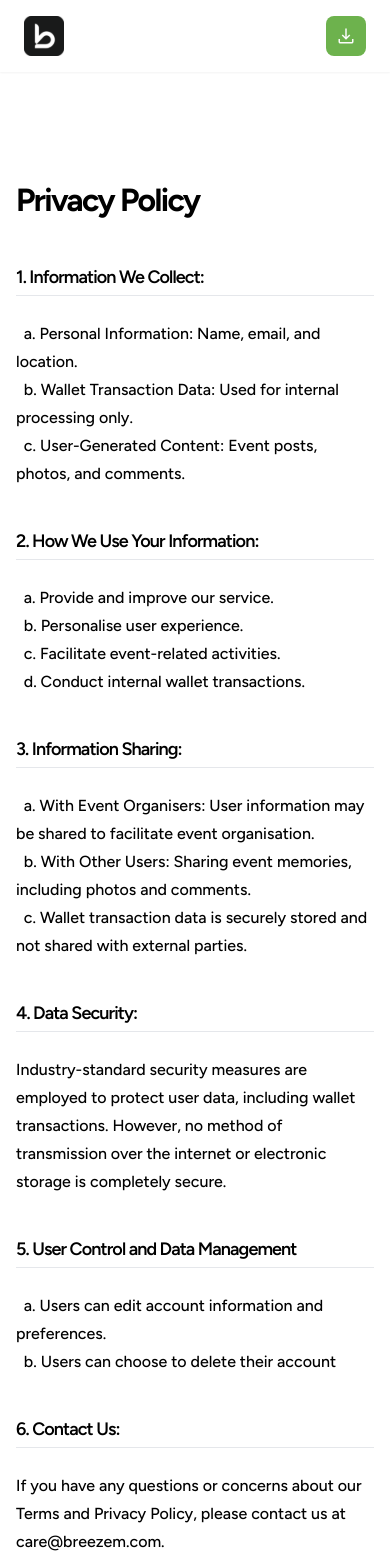
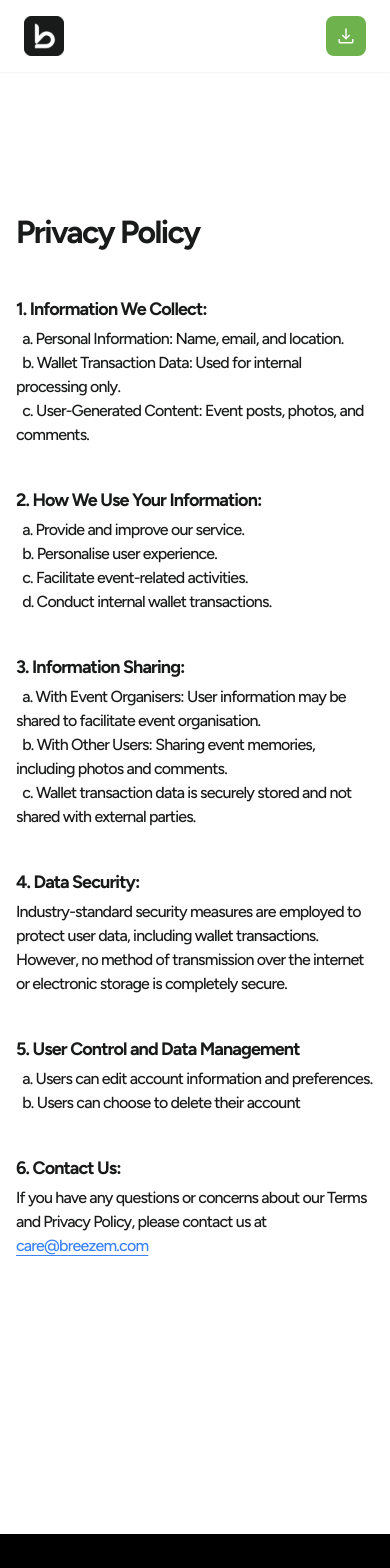
Before and after one commit to breezemm/breezemm.com, a Next.js app in the folder apps/event-planning/: page /privacy-policy in a window 390 px wide. Shown: the top 1568 px of the page. Built offline with nearby package versions, Linux system fonts and the light colour scheme.

Commit message:
chore: add 2 markdown files and custom components for markdown rendering
Signed-off-by: LynxQuas <lynxquas@gmail.com>

```diff
--- a/apps/event-planning/src/app/(terms-and-privacy)/[slug]/page.tsx
+++ b/apps/event-planning/src/app/(terms-and-privacy)/[slug]/page.tsx
@@ -61,7 +61,9 @@ const page = async ({ params }: { params: { slug: string } }) => {
         const { content } = await getMdxData(slug);
         return (
             <div className="flex justify-center items-center mb-[260px] mt-[80px]">
-                <div className={`${figtree.className} md:w-[991px] w-full p-4`}>
+                <div
+                    className={`${figtree.className} text-[#191A1A] md:w-[991px] w-full p-4`}
+                >
                     {content}
                 </div>
             </div>
--- a/apps/event-planning/src/components/MDXComponents.tsx
+++ b/apps/event-planning/src/components/MDXComponents.tsx
@@ -6,7 +6,7 @@ export const MDXComponents = {
     h1: ({ className, ...props }) => (
         <h1
             className={cn(
-                "mt-2  text-[32px] font-bold tracking-tighter",
+                "my-10  text-[32px] font-bold tracking-tighter",
                 className
             )}
             {...props}
@@ -15,7 +15,7 @@ export const MDXComponents = {
     h2: ({ className, ...props }) => (
         <h2
             className={cn(
-                "mt-10 border-b pb-1 text-[18px] font-semibold tracking-tighter	 first:mt-0",
+                "mt-10 pb-1 text-[18px] font-[700] tracking-tighter first:mt-0",
                 className
             )}
             {...props}
@@ -60,7 +60,7 @@ export const MDXComponents = {
     a: ({ className, ...props }) => (
         <a
             className={cn(
-                "font-medium underline underline-offset-4",
+                "font-medium underline text-blue-500 underline-offset-4",
                 className
             )}
             {...props}
@@ -68,7 +68,10 @@ export const MDXComponents = {
     ),
     p: ({ className, ...props }) => (
         <p
-            className={cn("leading-7 [&:not(:first-child)]:mt-6", className)}
+            className={cn(
+                "tracking-tighter leading-[24px] text-[16px]",
+                className
+            )}
             {...props}
         />
     ),
@@ -82,7 +85,10 @@ export const MDXComponents = {
         <li className={cn("mt-2", className)} {...props} />
     ),
     strong: ({ className, ...props }) => (
-        <strong className={(cn("ml-20"), className)} {...props} />
+        <strong
+            className={cn("ml-[20px] font-semibold", className)}
+            {...props}
+        />
     ),
     blockquote: ({ className, ...props }) => (
         <blockquote
@@ -104,7 +110,7 @@ export const MDXComponents = {
             {...props}
         />
     ),
-    hr: ({ ...props }) => <hr className="my-4 md:my-8" {...props} />,
+    // hr: ({ ...props }) => <hr className="my-4 md:my-8" {...props} />,
     table: ({
         className,
         ...props
--- a/apps/event-planning/src/mdx-contents/privacy-policy.mdx
+++ b/apps/event-planning/src/mdx-contents/privacy-policy.mdx
@@ -36,4 +36,4 @@ Industry-standard security measures are employed to protect user data, including
 
 ## 6. Contact Us:
 
-If you have any questions or concerns about our Terms and Privacy Policy, please contact us at care@breezem.com.
+If you have any questions or concerns about our Terms and Privacy Policy, please contact us at [care@breezem.com](mailto:care@breezem.com)
```
